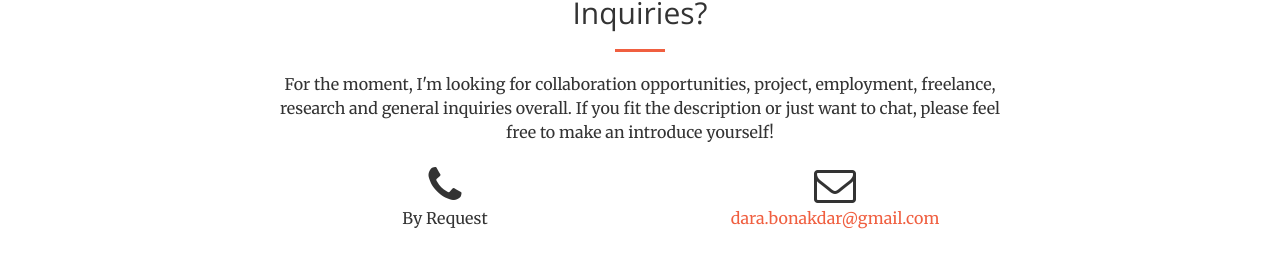
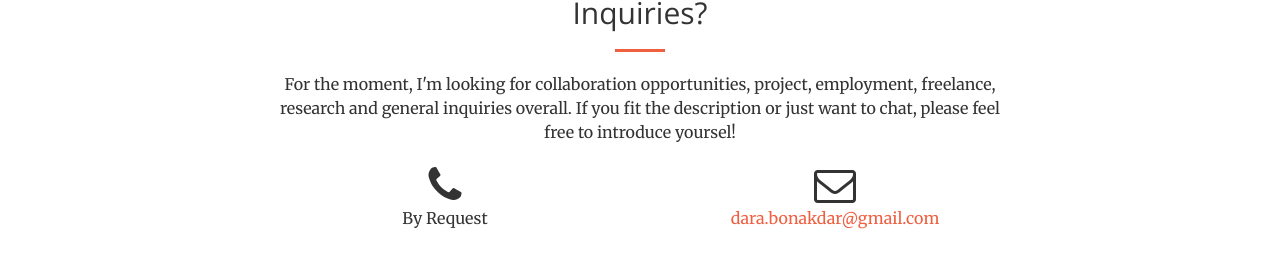
Before and after one commit to darabo/darabonakdar.com, a Jekyll site: the page built from index.html, in a window 1280 px wide and 900 px high, scrolled down 1960 px. Shown: the part 550-818 px from the top of the window. Built offline with Jekyll 4.4.1, drawn with Linux system fonts in a browser that asks for light colours; nearby versions of some CDN libraries.

Commit message:
Updated inquires text

```diff
--- a/index.html
+++ b/index.html
@@ -198,7 +198,7 @@ title: Portfolio
                 <div class="col-lg-8 col-lg-offset-2 text-center">
                     <h2 class="section-heading">Inquiries?</h2>
                     <hr class="primary">
-                    <p>For the moment, I'm looking for collaboration opportunities, project, employment, freelance, research and general inquiries overall.  If you fit the description or just want to chat, please feel free to make an introduce yourself!</p>
+                    <p>For the moment, I'm looking for collaboration opportunities, project, employment, freelance, research and general inquiries overall.  If you fit the description or just want to chat, please feel free to introduce yoursel!</p>
                 </div>
                 <div class="col-lg-4 col-lg-offset-2 text-center">
                     <i class="fa fa-phone fa-3x wow bounceIn"></i>
```
